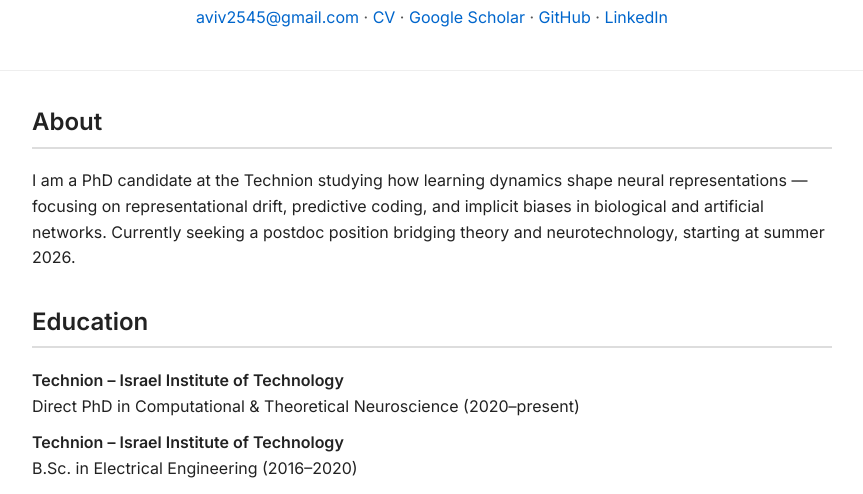
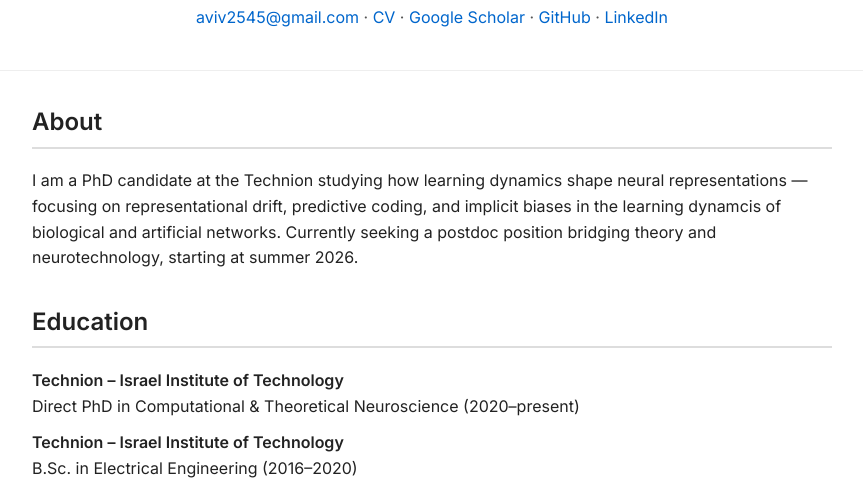
Before and after one commit to Aviv-Ratzon/aviv-ratzon.github.io, a plain HTML site: page index.html in a window 1280 px wide. Shown: the part 306-800 px from the top of the page, without its empty margins (208-1071 px from the left). Drawn offline with Linux system fonts and the light colour scheme.

Commit message:
Refine About section description in index.html
Updated the description of research focus in the About section.

```diff
--- a/index.html
+++ b/index.html
@@ -55,7 +55,7 @@
   <main>
     <section>
       <h2>About</h2>
-      <p>I am a PhD candidate at the Technion studying how learning dynamics shape neural representations — focusing on representational drift, predictive coding, and implicit biases in biological and artificial networks. Currently seeking a postdoc position bridging theory and neurotechnology, starting at summer 2026.</p>
+      <p>I am a PhD candidate at the Technion studying how learning dynamics shape neural representations — focusing on representational drift, predictive coding, and implicit biases in the learning dynamcis of biological and artificial networks. Currently seeking a postdoc position bridging theory and neurotechnology, starting at summer 2026.</p>
     </section>
 
     <section>
```
